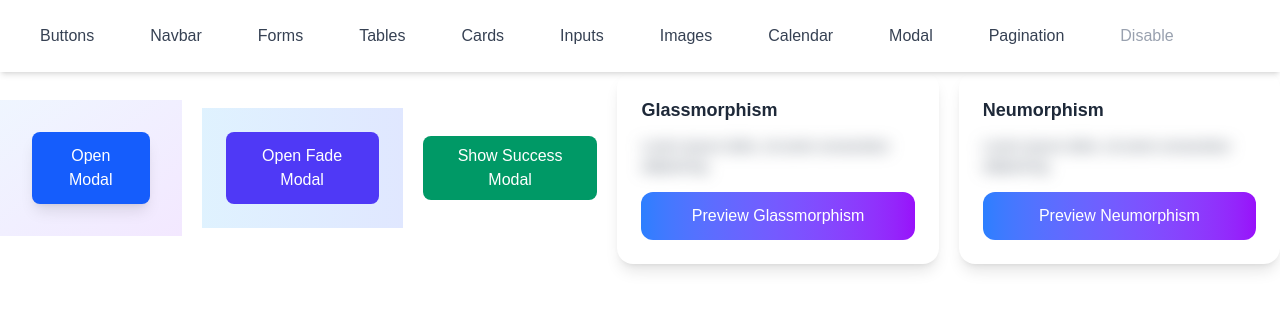
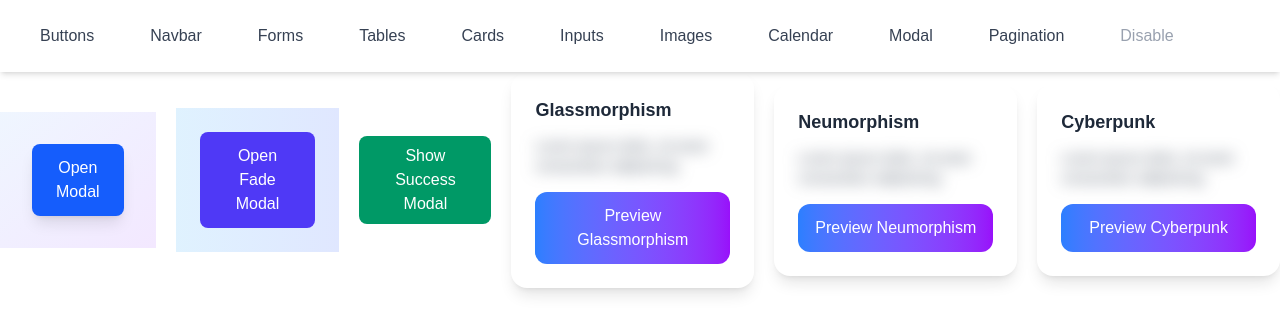
Before and after one commit to Prohor722/tailwind_compoenets, a Next.js app: page /modal in a window 1280 px wide. Shown: the top 334 px of the page. Built offline with nearby package versions, Linux system fonts and the light colour scheme.

Commit message:
another modal added

```diff
--- a/app/modal/page.tsx
+++ b/app/modal/page.tsx
@@ -182,7 +182,7 @@ export default function ModalPage() {
           </div>
         </div>
 
-
+        {/* Button  */}
         <div className="bg-white rounded-2xl p-6 shadow-lg hover:shadow-xl transition-shadow duration-300">
           <h3 className="text-lg font-semibold text-gray-800 mb-3">Neumorphism</h3>
           <p className="text-gray-600 text-sm mb-4 Transparent backdrop with blur effects">
@@ -198,6 +198,55 @@ export default function ModalPage() {
       </div>
 
       {/* Modal 6  */}
+      {/* Cyberpunk Modal */}
+      <div>
+
+        <div className={`fixed inset-0 bg-black
+        bg-opacity-90 flex items-center justify-center
+        p-4 z-50
+        ${activeModal === "cyberpunk" ? 'flex items-center justify-center' : 'hidden'}
+        `}>
+          <div className="bg-gray-900 border-2 border-cyan-400 rounded-lg p-8 max-w-md w-full shadow-2xl shadow-cyan-400/25 relative overflow-hidden">
+            <div className="absolute inset-0 bg-gradient-to-br from-cyan-400/5 to-purple-400/5"></div>
+            <div className="absolute top-0 left-0 w-full h-1 bg-gradient-to-r from-cyan-400 to-purple-400"></div>
+            <div className="relative z-10">
+              <div className="flex justify-between items-center mb-6">
+                <h3 className="text-2xl font-bold text-cyan-400 font-mono tracking-wider">CYBERPUNK_MODAL</h3>
+                <button onClick={closeModal} className="text-cyan-400 hover:text-purple-400 transition-colors border border-cyan-400 hover:border-purple-400 p-1 rounded">
+                  <X size={20} />
+                </button>
+              </div>
+              <p className="text-gray-300 mb-6 font-mono text-sm">
+                [SYSTEM_MSG]: Futuristic interface design with neon accents and grid patterns. Access level: AUTHENTICATED.
+              </p>
+              <div className="flex gap-3">
+                <button className="bg-gradient-to-r from-cyan-400 to-blue-500 hover:from-cyan-300 hover:to-blue-400 text-black px-6 py-3 rounded font-bold transition-all duration-300 transform hover:scale-105">
+                  EXECUTE
+                </button>
+                <button onClick={closeModal} className="border border-purple-400 hover:bg-purple-400/20 text-purple-400 px-6 py-3 rounded transition-all duration-300">
+                  ABORT
+                </button>
+              </div>
+            </div>
+          </div>
+        </div>
+
+        {/* Button  */}
+        <div className="bg-white rounded-2xl p-6 shadow-lg hover:shadow-xl transition-shadow duration-300">
+          <h3 className="text-lg font-semibold text-gray-800 mb-3">Cyberpunk</h3>
+          <p className="text-gray-600 text-sm mb-4 Transparent backdrop with blur effects">
+            Lorem ipsum dolor, sit amet consectetur adipisicing.
+          </p>
+          <button
+            onClick={() => setActiveModal('cyberpunk')}
+            className="w-full bg-gradient-to-r from-blue-500 to-purple-600 hover:from-blue-600 hover:to-purple-700 text-white py-3 px-4 rounded-xl transition-all duration-300 transform hover:scale-105 font-medium"
+          >
+            Preview Cyberpunk
+          </button>
+        </div>
+
+
+      </div>
 
 
     </div>
--- a/app/test.tsx
+++ b/app/test.tsx
@@ -0,0 +1,8 @@
+const modals = [
+    { id: 'glassmorphism', name: 'Glassmorphism', component: GlassmorphismModal },
+    { id: 'neumorphism', name: 'Neumorphism', component: NeumorphismModal },
+    { id: 'cyberpunk', name: 'Cyberpunk', component: CyberpunkModal },
+    { id: 'cardstack', name: 'Card Stack', component: CardStackModal },
+    { id: 'sliding', name: 'Sliding Panel', component: SlidingPanelModal },
+    { id: 'media', name: 'Media Modal', component: MediaModal }
+  ];
```
